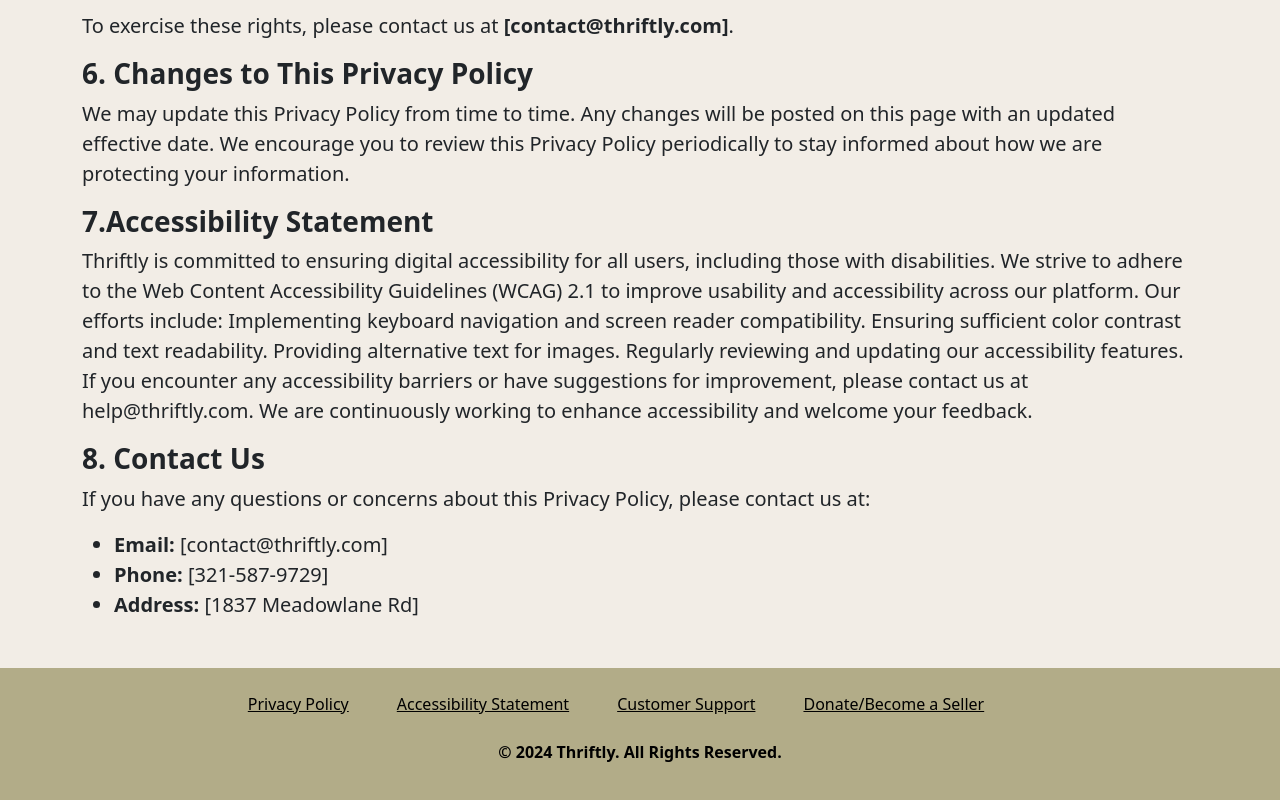
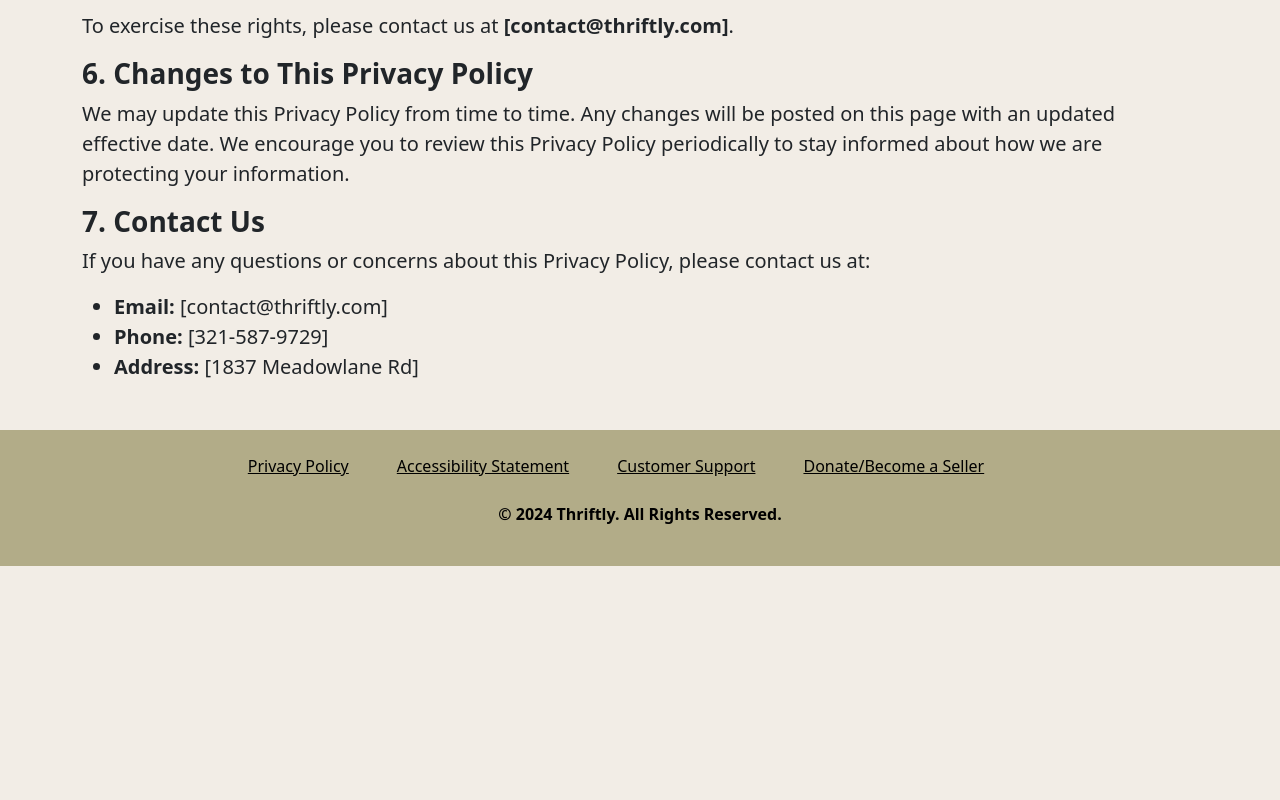
Before and after one commit to Leila2625/Thriftly, a plain HTML site: page pages/privacypolicy.html in a window 1280 px wide. Shown: the part 1773-2573 px from the top of the page. After the commit the page ends 2339 px from the top, so only its background shows below. Drawn offline with nearby package versions, Linux system fonts and the light colour scheme.

Commit message:
Update privacypolicy.html

```diff
--- a/pages/privacypolicy.html
+++ b/pages/privacypolicy.html
@@ -210,22 +210,7 @@
           how we are protecting your information.
         </p>
 
-        <h3><strong>7.Accessibility Statement</strong></h3>
-        <p class="fs-5">
-          Thriftly is committed to ensuring digital accessibility for all users,
-          including those with disabilities. We strive to adhere to the Web
-          Content Accessibility Guidelines (WCAG) 2.1 to improve usability and
-          accessibility across our platform. Our efforts include: Implementing
-          keyboard navigation and screen reader compatibility. Ensuring
-          sufficient color contrast and text readability. Providing alternative
-          text for images. Regularly reviewing and updating our accessibility
-          features. If you encounter any accessibility barriers or have
-          suggestions for improvement, please contact us at help@thriftly.com.
-          We are continuously working to enhance accessibility and welcome your
-          feedback.
-        </p>
-
-        <h3><strong>8. Contact Us</strong></h3>
+        <h3><strong>7. Contact Us</strong></h3>
         <p class="fs-5">
           If you have any questions or concerns about this Privacy Policy,
           please contact us at:
```
